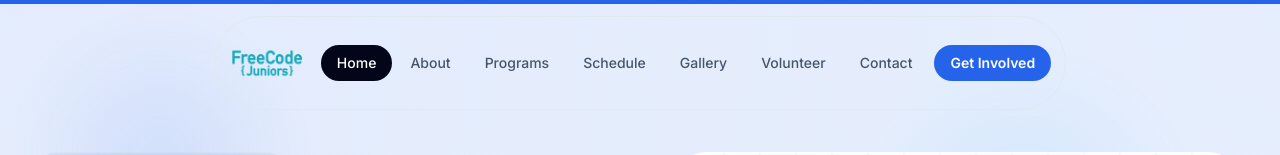
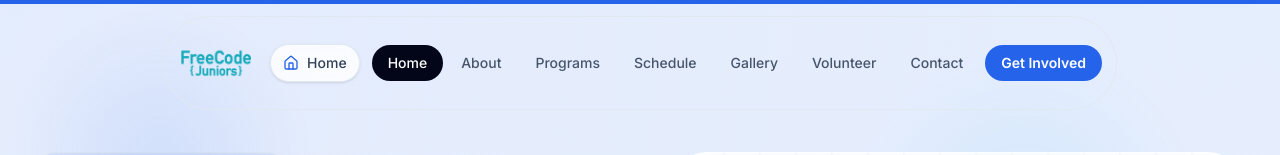
Before and after one commit to chenandrew405/fcj.com, a Next.js app: page / in a window 1280 px wide. Shown: the top 155 px of the page. Built offline with nearby package versions, Linux system fonts and the light colour scheme.

Commit message:
Show active page in header

```diff
--- a/src/components/shared/site-header.tsx
+++ b/src/components/shared/site-header.tsx
@@ -30,6 +30,8 @@ export const SiteHeader = ({ navigation, site }: SiteHeaderProps) => {
     Volunteer: HeartHandshake,
     Contact: Mail,
   };
+  const currentItem = navigation.items.find((item) => item.href === pathname) ?? navigation.items.find((item) => item.href === '/') ?? navigation.items[0];
+  const CurrentIcon = navIcons[currentItem?.label ?? 'Home'] ?? Home;
   const mobileBottomLabels = new Set(['About', 'Programs', 'Schedule', 'Gallery']);
   const mobileBottomItems = navigation.items.filter((item) => mobileBottomLabels.has(item.label));
   const mobileTopItems = navigation.items.filter((item) => !mobileBottomLabels.has(item.label));
@@ -64,6 +66,13 @@ export const SiteHeader = ({ navigation, site }: SiteHeaderProps) => {
               <Image alt="Free Code Juniors" className="object-contain object-center" fill sizes="72px" src="/images/freecode-juniors-logo.png" style={{ transform: 'scale(1.12)' }} />
             </div>
           </Link>
+
+          <div className="flex flex-1 items-center justify-center px-2 lg:flex-none lg:px-0">
+            <div className="inline-flex items-center gap-2 rounded-full border border-slate-200/80 bg-white/80 px-3 py-2 text-sm font-medium text-slate-700 shadow-sm backdrop-blur-sm">
+              <CurrentIcon className="size-4 text-[#2563EB]" aria-hidden="true" />
+              <span className="truncate">{currentItem?.label ?? 'Home'}</span>
+            </div>
+          </div>
 
           <div className="hidden items-center gap-1.5 lg:flex">
             <nav className="flex items-center gap-0.5">
```
